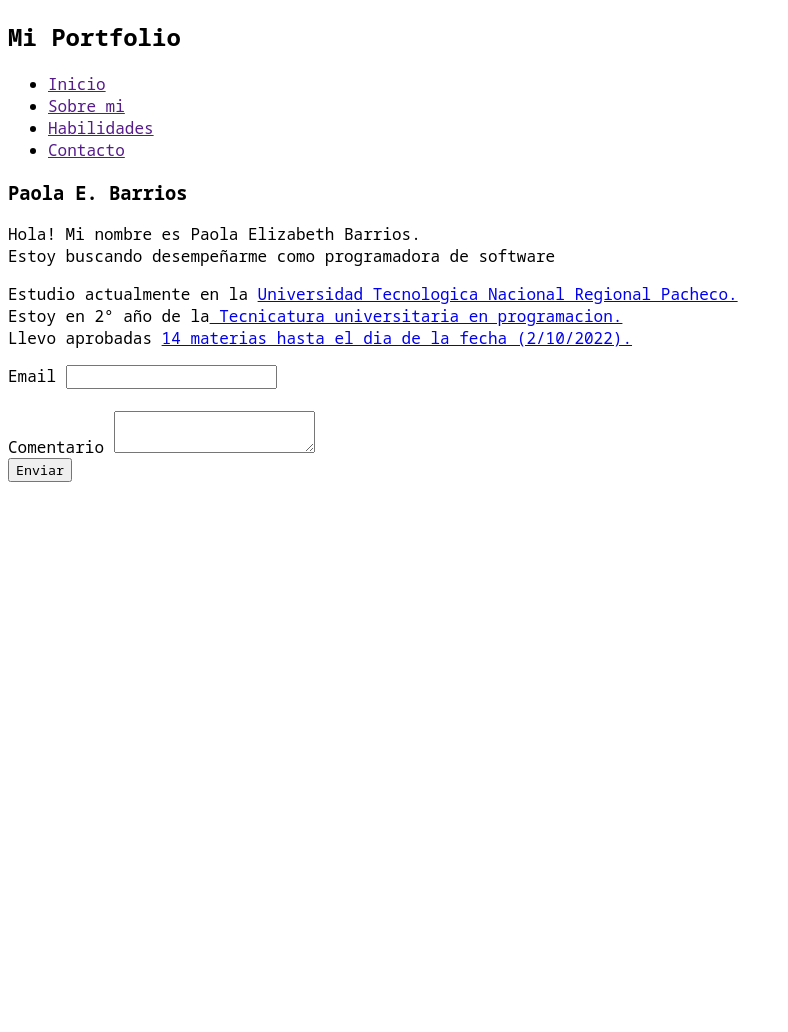
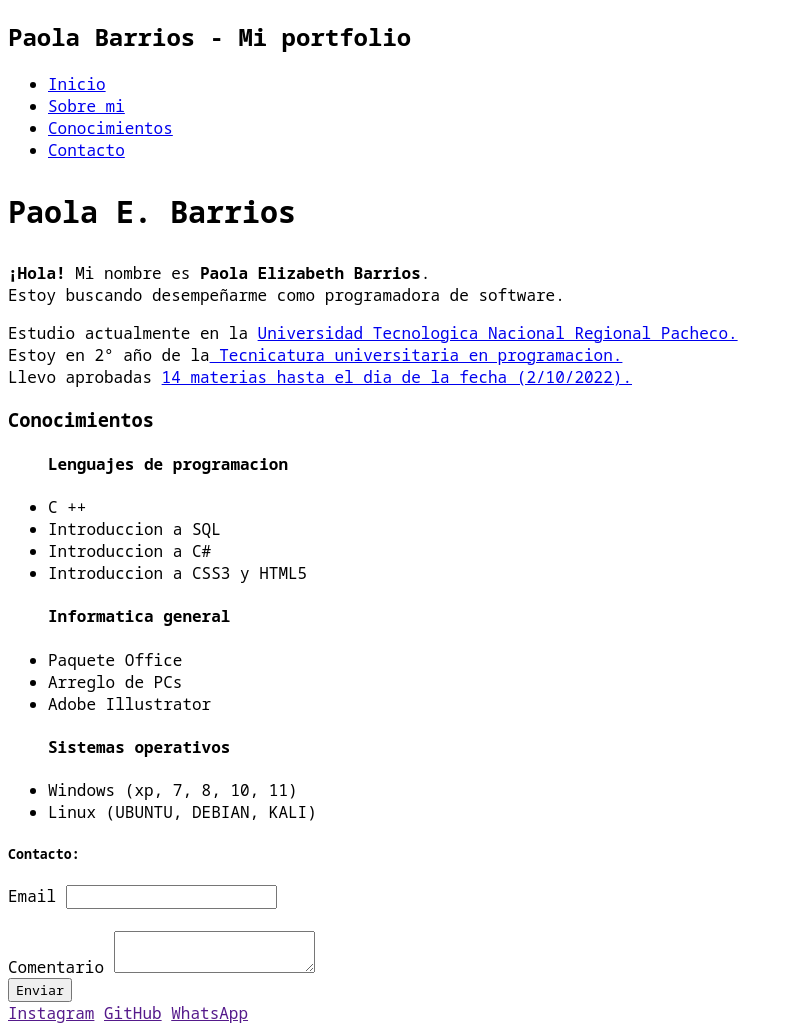
Before and after one commit to PaolaBarriosxD/Portfolio, a plain HTML site: page index.html in a window 1280 px wide. Shown: the whole page, without its empty margins (0-788 px from the left). Before the commit the page ends 800 px from the top, so only its background shows below. Drawn offline with Linux system fonts and the light colour scheme.

Commit message:
cuarta subida

```diff
--- a/estilos.css
+++ b/estilos.css
@@ -5,8 +5,8 @@
 }
 
 
-h1{
-
+.sobreMi-section__h1{
+    font-size: 30px;
 }
 
 img{
--- a/index.html
+++ b/index.html
@@ -15,46 +15,79 @@
 
 
 <body>
-    <header>
-        <h2>Mi Portfolio</h2>
+    <header id="Inicio">
+        <h2>Paola Barrios - Mi portfolio</h2>
         <nav>
             <ul>
-                <li><a href="">Inicio</a></li>
+                <li><a href="#Inicio">Inicio</a></li>
 
-                <li><a href="">Sobre mi</a></li>
-                <li><a href="">Habilidades</a></li>
-                <li><a href="">Contacto</a></li>
+                <li><a href="#sobre mi">Sobre mi</a></li>
+                <li><a href="#Conocimientos">Conocimientos</a></li>
+                <li><a href="#contacto">Contacto</a></li>
             </ul>
         </nav>
     </header>
 
-    <article>
-        <section class="sobreMi">
+    <article id="sobre mi" class="sobreMi">
+        <section class="sobreMi-section">
             <div>
-                <h1>Paola E. Barrios</h1>
-                <p class="sobreMi__p">Hola! Mi nombre es Paola Elizabeth Barrios. <br> Estoy buscando desempeñarme como programadora de software</p>
+                <h1 class="sobreMi-section__h1">Paola E. Barrios</h1>
+                <p class="sobreMi-section__p"><b>¡Hola!</b> Mi nombre es <b>Paola Elizabeth Barrios</b>. <br> Estoy buscando desempeñarme como programadora de software.</p>
                 <div>
                     <p>
-                        Estudio actualmente en la <a href="https://www.frgp.utn.edu.ar/" src="UTN frgp">Universidad Tecnologica Nacional Regional Pacheco.</a>
+                        Estudio actualmente en la <a href="https://www.frgp.utn.edu.ar/" target="_BLANK" src="UTN frgp">Universidad Tecnologica Nacional Regional Pacheco.</a>
                         <br>
-                        Estoy en 2° año de la<a href="https://www.frgp.utn.edu.ar/carreras/tup_tuss" src="tusi"> Tecnicatura universitaria en programacion.</a>
+                        Estoy en 2° año de la<a href="https://www.frgp.utn.edu.ar/carreras/tup_tuss" target="_BLANK" src="tusi"> Tecnicatura universitaria en programacion.</a>
                         <br>
-                        Llevo aprobadas <a href="materiasAprobadas.PNG" src="imagen sysacada estado academico">14 materias hasta el dia de la fecha (2/10/2022).</a>
+                        Llevo aprobadas <a href="materiasAprobadas.PNG" target="_BLANK" src="imagen sysacada estado academico">14 materias hasta el dia de la fecha (2/10/2022).</a>
                     </p>
                 </div>
 
             </div>
         </section>
 
-        <section class="habilidades">
+        <section id="Conocimientos">
             <div>
+                <h3>Conocimientos</h3>
+            </div>
+            <div>
+               <div>
+                    <ul>
+                        <h4> Lenguajes de programacion</h4>
+                        <li>C ++</li>
+                        <li>Introduccion a SQL</li>
+                        <li>Introduccion a C#</li>
+                        <li>Introduccion a CSS3 y HTML5</li>
+                    </ul>
+               </div>
+                <div>
+                        <ul>
+                            <H4>Informatica general</H4>
+                            <li>Paquete Office</li>
+                            <li>Arreglo de PCs</li>
+                            <li>Adobe Illustrator</li>
+                        </ul>
+                </div>
+                <div>
 
+                    <ul>
+                        <h4>Sistemas operativos</h4>
+                        <li>Windows (xp, 7, 8, 10, 11)</li>
+                        <li>Linux (UBUNTU, DEBIAN, KALI)</li>
+                    </ul>
+
+                </div>
             </div>
         </section>
 
     </article>
 
-    <footer>
+    <footer id="contacto">
+        <h5>Contacto: </h5>
+        <p>
+
+        </p>
+
         <form action="">
            <div>
             <label for="">Email</label>
@@ -70,6 +103,9 @@
            </div>
         </form>
 
+        <a href="" src="">Instagram</a>
+        <a href="" src="">GitHub</a>
+        <a href="" src="">WhatsApp</a>
     </footer>
 
 </body>
```
